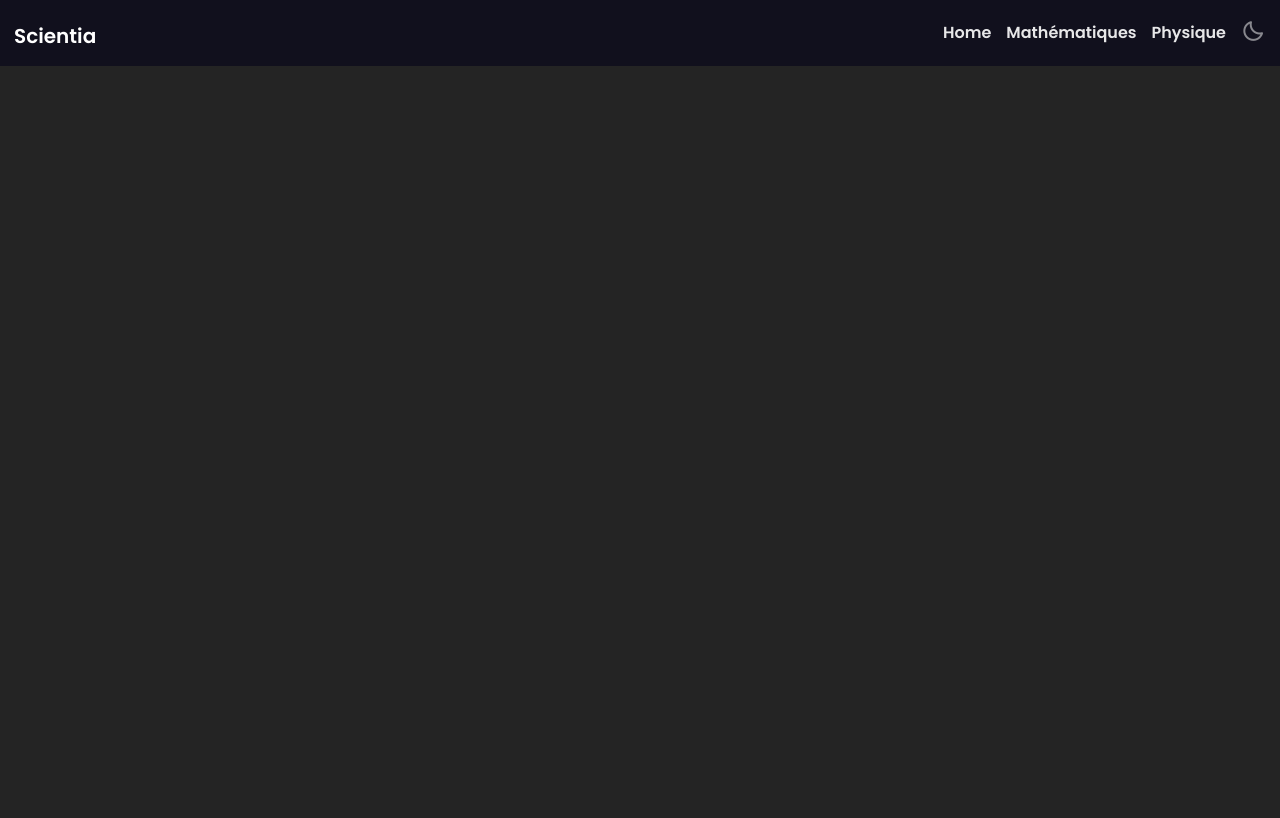
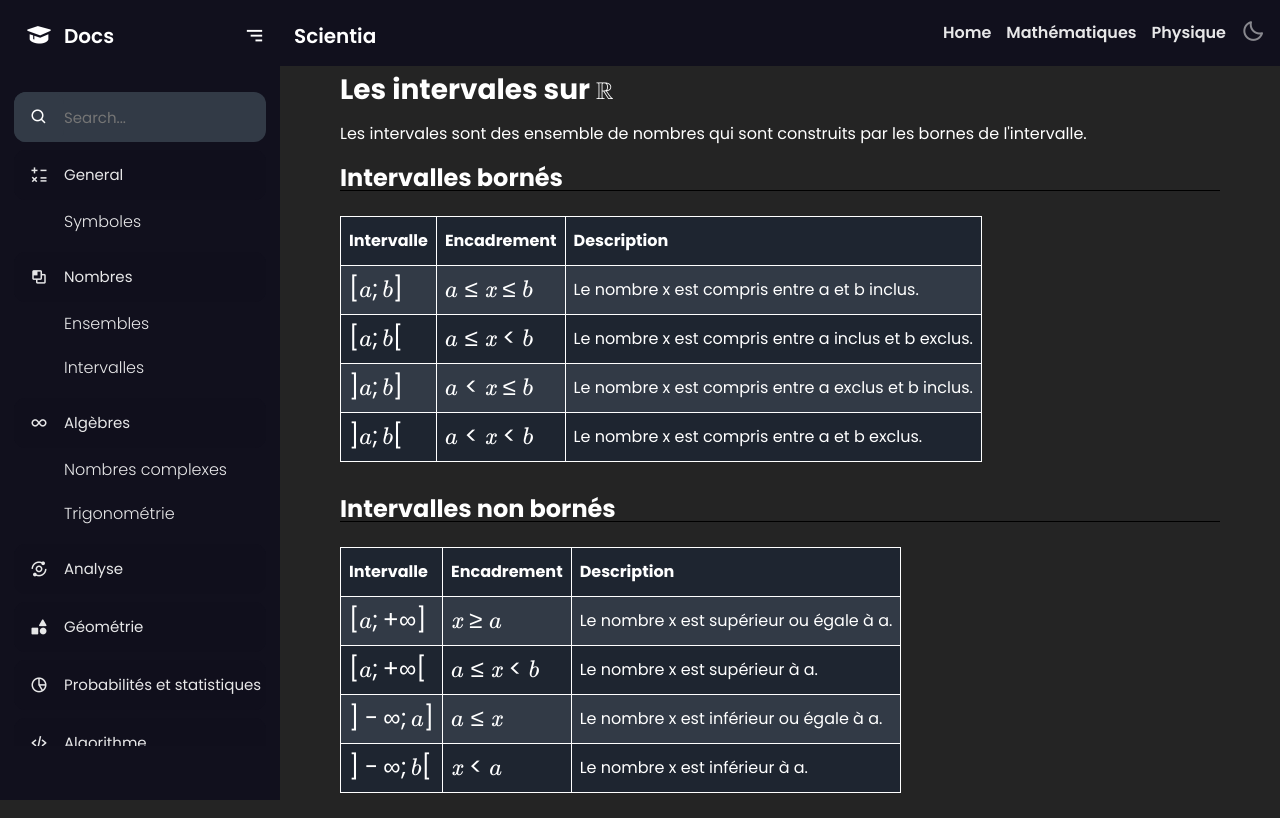
Before and after one commit to Smaug6739/docs-old, a Vue app: page /maths/numbers/intervals in a window 1280 px wide. Built offline with nearby package versions, Linux system fonts and the light colour scheme.

Commit message:
Add intervales

```diff
--- a/data.ts
+++ b/data.ts
@@ -37,6 +37,10 @@ const config: Subject[] = [
                     {
                         name: "Ensembles",
                         path: "maths/numbers/sets",
+                    },
+                    {
+                        name: "Intervalles",
+                        path: "maths/numbers/intervals",
                     },
                 ],
             },
--- /dev/null
+++ b/src/views/maths/numbers/intervals.vue
@@ -0,0 +1,119 @@
+<template>
+	<main>
+		<h1>Les intervales sur
+			<MathRender src="\mathbb{R}" />
+		</h1>
+		<p>
+			Les intervales sont des ensemble de nombres qui sont construits par les bornes de l'intervalle.
+		</p>
+		<h2>Intervalles bornés</h2>
+		<div class="overflow">
+			<table>
+				<thead>
+					<tr>
+						<th>Intervalle</th>
+						<th>Encadrement</th>
+						<th>Description</th>
+					</tr>
+				</thead>
+				<tbody>
+					<tr>
+						<td>
+							<MathRender src="\lbrack a;b\rbrack" />
+						</td>
+						<td>
+							<MathRender src="a \leq \mathit{x} \leq b" />
+						</td>
+						<td>Le nombre x est compris entre a et b inclus.</td>
+					</tr>
+					<tr>
+						<td>
+							<MathRender src="\lbrack a;b\lbrack" />
+						</td>
+						<td>
+							<MathRender src="a \leq \mathit{x} < b" />
+						</td>
+						<td>Le nombre x est compris entre a inclus et b exclus.</td>
+					</tr>
+					<tr>
+						<td>
+							<MathRender src="\rbrack a;b\rbrack" />
+						</td>
+						<td>
+							<MathRender src="a < \mathit{x} \leq b" />
+						</td>
+						<td>Le nombre x est compris entre a exclus et b inclus.</td>
+					</tr>
+					<tr>
+						<td>
+							<MathRender src="\rbrack a;b\lbrack" />
+						</td>
+						<td>
+							<MathRender src="a < \mathit{x} < b" />
+						</td>
+						<td>Le nombre x est compris entre a et b exclus.</td>
+					</tr>
+				</tbody>
+			</table>
+		</div>
+		<h2>Intervalles non bornés</h2>
+		<div class="overflow">
+			<table>
+				<thead>
+					<tr>
+						<th>Intervalle</th>
+						<th>Encadrement</th>
+						<th>Description</th>
+					</tr>
+				</thead>
+				<tbody>
+					<tr>
+						<td>
+							<MathRender src="\lbrack a;+\infin \rbrack" />
+						</td>
+						<td>
+							<MathRender src="\mathit{x} \geq a" />
+						</td>
+						<td>Le nombre x est supérieur ou égale à a.</td>
+					</tr>
+					<tr>
+						<td>
+							<MathRender src="\lbrack a;+\infin \lbrack" />
+						</td>
+						<td>
+							<MathRender src="a \leq \mathit{x} < b" />
+						</td>
+						<td>Le nombre x est supérieur à a.</td>
+					</tr>
+					<tr>
+						<td>
+							<MathRender src="\rbrack -\infin;a\rbrack" />
+						</td>
+						<td>
+							<MathRender src="a \leq \mathit{x}" />
+						</td>
+						<td>Le nombre x est inférieur ou égale à a.</td>
+					</tr>
+					<tr>
+						<td>
+							<MathRender src="\rbrack -\infin;b\lbrack" />
+						</td>
+						<td>
+							<MathRender src="\mathit{x} < a" />
+						</td>
+						<td>Le nombre x est inférieur à a.</td>
+					</tr>
+				</tbody>
+			</table>
+		</div>
+	</main>
+</template>
+<script lang="ts">
+import MathRender from '../../../components/Math.vue';
+export default {
+	name: "Intervals",
+	components: {
+		MathRender
+	}
+};
+</script>
```
